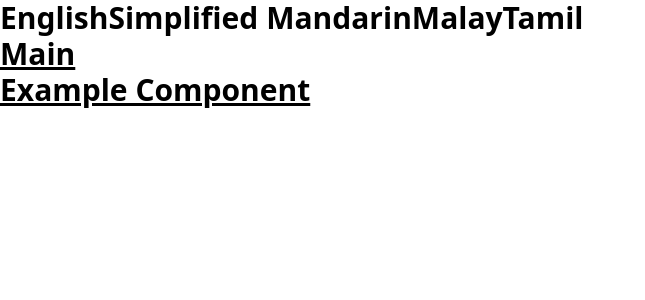
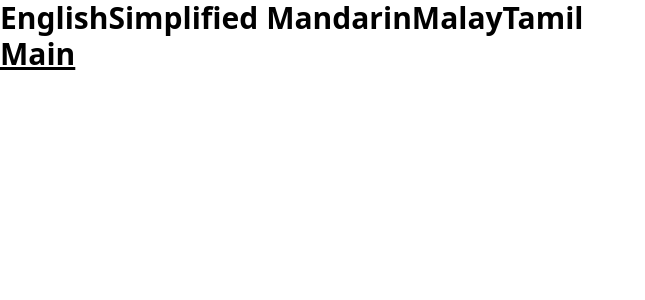
Before and after one commit to prozai/shiokorityDev, a React (Create React App) app: page / in a window 1280 px wide. Shown: the top 300 px of the page, without its empty margins (0-645 px from the left). Built offline with nearby package versions, Linux system fonts and the light colour scheme.

Commit message:
Adjustments made, reverted changes made on exampleComponent

```diff
--- a/src/component/LanguageSelector.jsx
+++ b/src/component/LanguageSelector.jsx
@@ -2,7 +2,7 @@
 import React from 'react';
 import { useTranslation } from 'react-i18next';
 
-const LanguageSelector = () => {
+const languageSelector = () => {
   const { i18n } = useTranslation();
 
   const changeLanguage = (language) => {
@@ -19,4 +19,4 @@ const LanguageSelector = () => {
   );
 };
 
-export default LanguageSelector;
+export default languageSelector;
--- a/src/component/exampleComponent.jsx
+++ b/src/component/exampleComponent.jsx
@@ -1,11 +1,8 @@
 import React from 'react';
-import { useTranslation } from 'react-i18next';
 
 function ExampleComponent() {
-  const { t } = useTranslation();
-
   return (
-    <div>{t('exampleComponent')}</div>
+    <div>exampleComponent</div>
   );
 }
 
--- a/src/view/Main.jsx
+++ b/src/view/Main.jsx
@@ -1,6 +1,5 @@
 import React from 'react';
 import { useTranslation } from 'react-i18next';
-import ExampleComponent from '../component/exampleComponent';
 import LanguageSelector from '../component/LanguageSelector';
 
 function Main() {
@@ -8,8 +7,7 @@ function Main() {
   return (
     <div>
       <LanguageSelector />
-      <h1>{t('main')}</h1>
-      <ExampleComponent />
+      {t('main')}
     </div>
   );
 }
```
